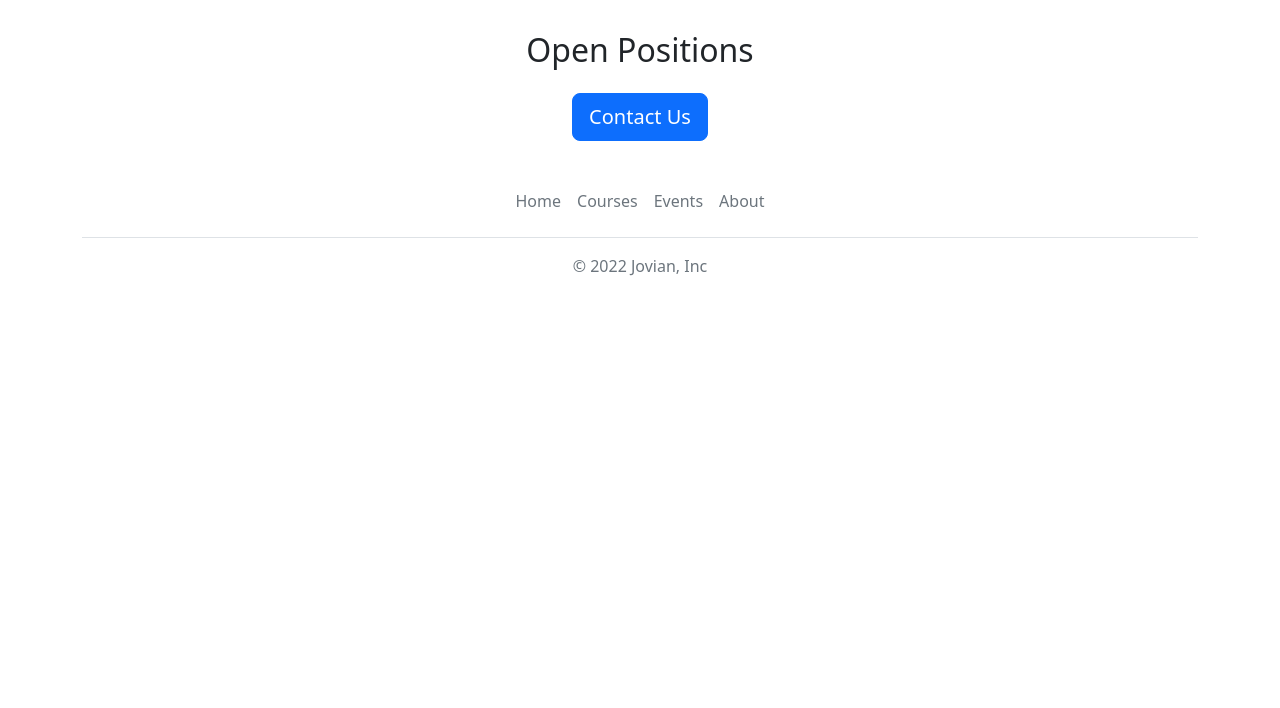
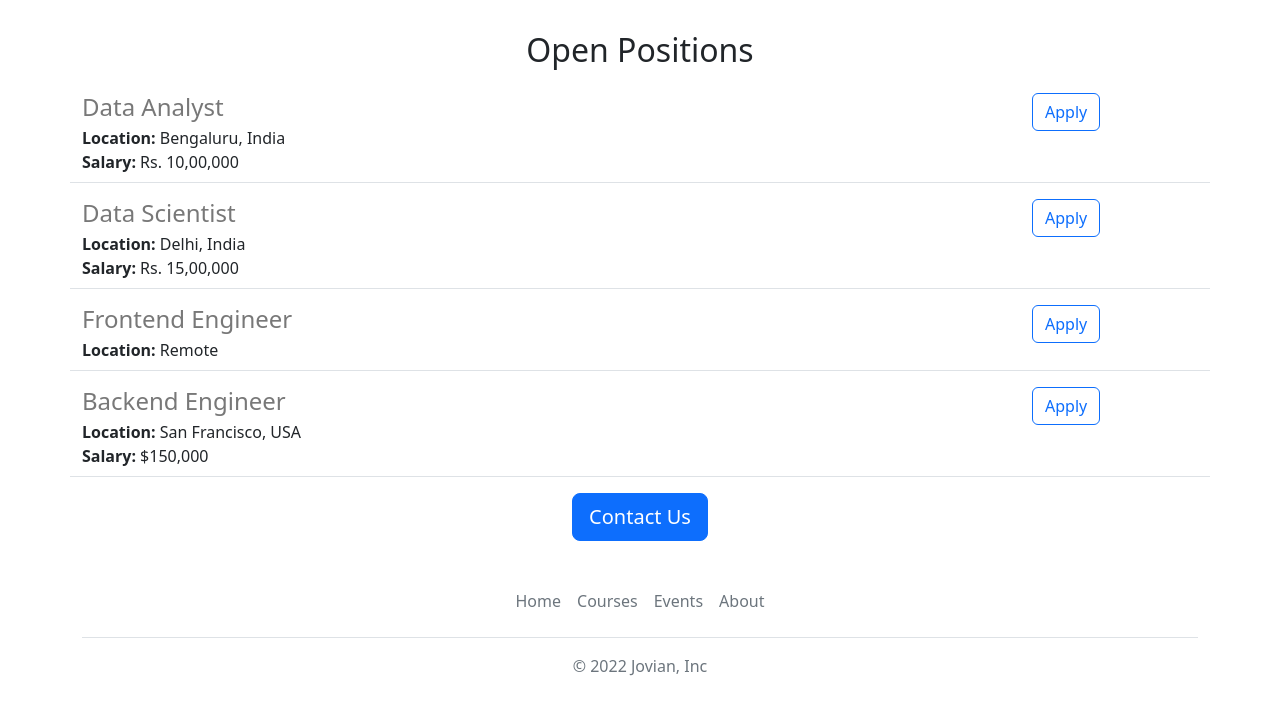
Before and after one commit to BilalMubarakIdris/rebuilt-jovian-career-website, a Flask app: page / in a window 1280 px wide. Shown: the part 833-1541 px from the top of the page. Before the commit the page ends 1109 px from the top, so only its background shows below. Run offline with Flask 2, Linux system fonts and the light colour scheme.

Commit message:
added image and manipulation of them through the project

```diff
--- a/main.py
+++ b/main.py
@@ -1,11 +1,42 @@
-from flask import Flask, render_template
+from flask import Flask, render_template, jsonify
 
 app = Flask(__name__)
+
+JOBS = [{
+    'id': 1,
+    'title': 'Data Analyst',
+    'location': 'Bengaluru, India',
+    'salary': 'Rs. 10,00,000'
+}, {
+    'id': 2,
+    'title': 'Data Scientist',
+    'location': 'Delhi, India',
+    'salary': 'Rs. 15,00,000'
+}, {
+    'id': 3,
+    'title': 'Frontend Engineer',
+    'location': 'Remote'
+}, {
+    'id': 4,
+    'title': 'Backend Engineer',
+    'location': 'San Francisco, USA',
+    'salary': '$150,000'
+}]
 
 
 @app.route('/')
 def home_page():
-    return render_template("index.html")
+    return render_template("index.html", jobs=JOBS, company_name="Jovian")
+
+
+@app.route('/jobs/data_analyst')
+def data_analyst():
+    return render_template("data_analyst.html")
+
+
+@app.route('/api/jobs')
+def jobs_api():
+    return jsonify(JOBS)
 
 
 if __name__ == '__main__':
--- a/templates/index.html
+++ b/templates/index.html
@@ -16,7 +16,7 @@
   </head>
   <body>
     {% include 'nav.html' %}
-    <img class="img-fluid" id="banner" src="https://jovian-careers-website.aakashns.repl.co/static/banner.jpeg" >
+    <img class="img-fluid" id="banner" src="static/banner.jpg" >
     <div class="container">
       <h1 class="text-center mt-2 mb-4">
         {{company_name}} Careers
@@ -28,13 +28,13 @@
       </p>
         </div>
         <div class="d-none d-md-block col-md-6">
-        <img src="/static/people.jpeg" style="height:320px;border-radius:4px;">
+        <img src="/static/people_at_work.jpg" style="height:320px;border-radius:4px;">
         </div>
       </div>
       <h2 class="text-center mt-2 mb-4">Open Positions</h2>
       <div>
         {% for job in jobs %}
-          {% include 'jobitem.html' %}
+          {% include 'jobitems.html' %}
         {% endfor %}
       </div>
       <div class="text-center">
--- a/templates/nav.html
+++ b/templates/nav.html
@@ -1,8 +1,13 @@
-<nav class="navbar shadow-sm fixed-top bg-white">
+<style>
+  .logo{
+    width: 300px;
+  }
+</style>
+
+<nav class="navbar shadow-sm fixed-top bg-secondary">
   <div class="container-fluid">
     <a class="navbar-brand" href="#">
-      <img src="/static/logo.svg" alt="" width="30" height="24" class="d-inline-block align-text-top">
-      Jovian
+      <img class="logo" src="/static/logo.svg" alt="" width="30" height="24" class="d-inline-block align-text-top">
     </a>
   </div>
 </nav>
```
Also changed, not shown: static/banner.jpg (added), static/logo.svg (added), static/people_at_work.jpg (added).
